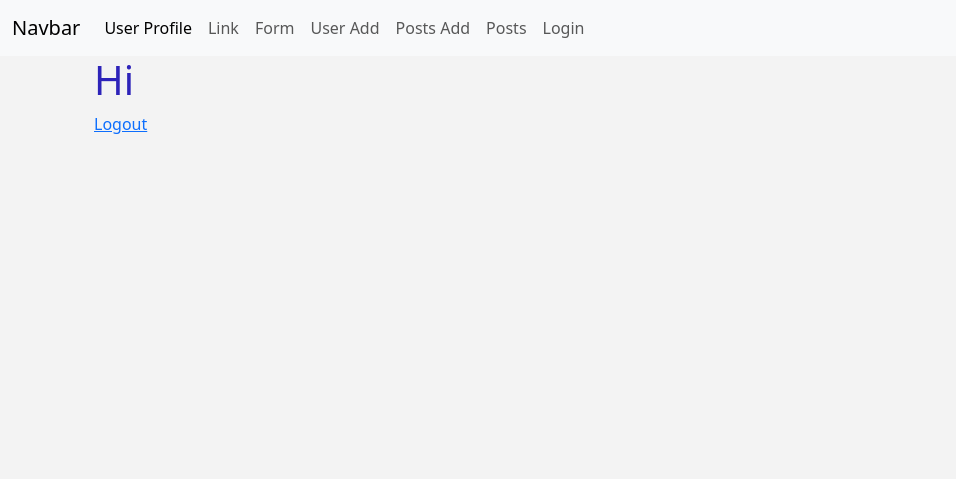
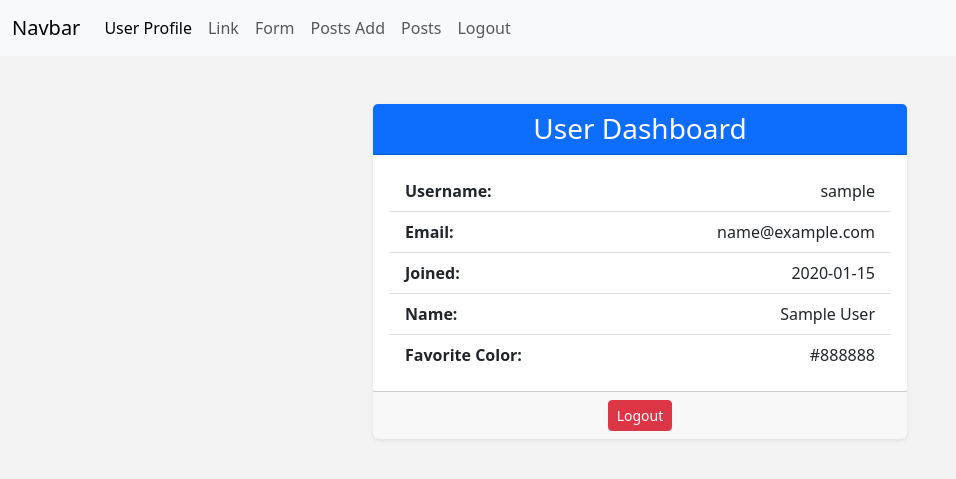
Before and after one commit to DennisWu0/Blog-Website, a Flask app: page /dashboard in a window 1280 px wide. Shown: the top 479 px of the page, without its empty margins (0-956 px from the left). Run offline with Flask 3, Linux system fonts and the light colour scheme; a user stored in the database is signed in; tables that the repository leaves empty hold one stand-in row (values such as "Sample post").

Commit message:
added user dashboard and fix the client access license

```diff
--- a/hello.py
+++ b/hello.py
@@ -148,14 +148,15 @@ def read_post(id):
 
 
 @app.route('/post')
+# @login_required
 def posts():
-
     posts = Post.query.order_by(Post.date.desc()).all()
 
     return render_template('post.html', posts=posts)
 
 
 @app.route('/post_data', methods=['GET', 'POST'])
+@login_required
 def post_data():
     form = PostForm()
     if form.validate_on_submit():
--- a/note.txt
+++ b/note.txt
@@ -111,3 +111,6 @@ create 2 simple routes: login and dashboard
 # User logout
 
 take a rest but not quite
+
+
+#user login and access to the dashboard
--- a/templates/dashboard.html
+++ b/templates/dashboard.html
@@ -10,11 +10,43 @@
     </div>
 {% endfor %}
 
-<div class="container">
-
-    <h1>Hi</h1>
-    <a href="{{ url_for('logout') }}">Logout</a>
+<div class="container mt-5">
+    <div class="row justify-content-center">
+        <div class="col-md-6">
+            <!-- Card for User Information -->
+            <div class="card shadow-sm border-0">
+                <div class="card-header bg-primary text-white text-center">
+                    <h3 class="card-title mb-0">User Dashboard</h3>
+                </div>
+                <div class="card-body">
+                    <ul class="list-group list-group-flush">
+                        <li class="list-group-item d-flex justify-content-between">
+                            <strong>Username:</strong> <span>{{ current_user.username }}</span>
+                        </li>
+                        <li class="list-group-item d-flex justify-content-between">
+                            <strong>Email:</strong> <span>{{ current_user.email }}</span>
+                        </li>
+                        <li class="list-group-item d-flex justify-content-between">
+                            <strong>Joined:</strong> <span>{{ current_user.date.strftime('%Y-%m-%d') }}</span>
+                        </li>
+                        <li class="list-group-item d-flex justify-content-between">
+                            <strong>Name:</strong> <span>{{ current_user.name }}</span>
+                        </li>
+                        <li class="list-group-item d-flex justify-content-between">
+                            <strong>Favorite Color:</strong> <span>{{ current_user.favorite_color }}</span>
+                        </li>
+                    </ul>
+                </div>
+                <div class="card-footer text-center">
+                    <a href="{{ url_for('logout') }}" class="btn btn-danger btn-sm">Logout</a>
+                </div>
+            </div>
+        </div>
+    </div>
 </div>
 
 
+
+
+
 {% endblock %}
--- a/templates/navbar.html
+++ b/templates/navbar.html
@@ -15,9 +15,7 @@
           <li class="nav-item"></li>
             <a class="nav-link" href="{{ url_for('form') }}">Form</a>
           </li>
-          <li class="nav-item"></li>
-            <a class="nav-link" href="{{ url_for('user_add') }}">User Add</a>
-          </li>
+
 
           <li class="nav-item"></li>
           <a class="nav-link" href="{{ url_for('post_data') }}">Posts Add</a>
@@ -26,9 +24,21 @@
           <li class="nav-item"></li>
           <a class="nav-link" href="{{ url_for('posts') }}">Posts</a>
           </li>
-          <li class="nav-item"></li>
-          <a class="nav-link" href="{{ url_for('login') }}">Login</a>
-          </li>
+          {% if current_user.is_authenticated %}
+
+            <li class="nav-item"></li>
+            <a class="nav-link" href="{{ url_for('logout') }}">Logout</a>
+            </li>
+
+          {% else %}
+            <li class="nav-item"></li>
+              <a class="nav-link" href="{{ url_for('user_add') }}">Register</a>
+            </li>
+            <li class="nav-item"></li>
+              <a class="nav-link" href="{{ url_for('login') }}">Login</a>
+            </li>
+
+          {% endif %}
           <!-- <li class="nav-item dropdown">
             <a class="nav-link dropdown-toggle" href="#" role="button" data-bs-toggle="dropdown" aria-expanded="false">
               Dropdown
--- a/templates/post_data.html
+++ b/templates/post_data.html
@@ -9,6 +9,7 @@
         <button type="button" class="btn-close" data-bs-dismiss="alert" aria-label="Close"></button>
     </div>
 {% endfor %}
+
 
 <div class="container">
 
```
Also changed, not shown: templates/post.html (+7 -2 lines).
